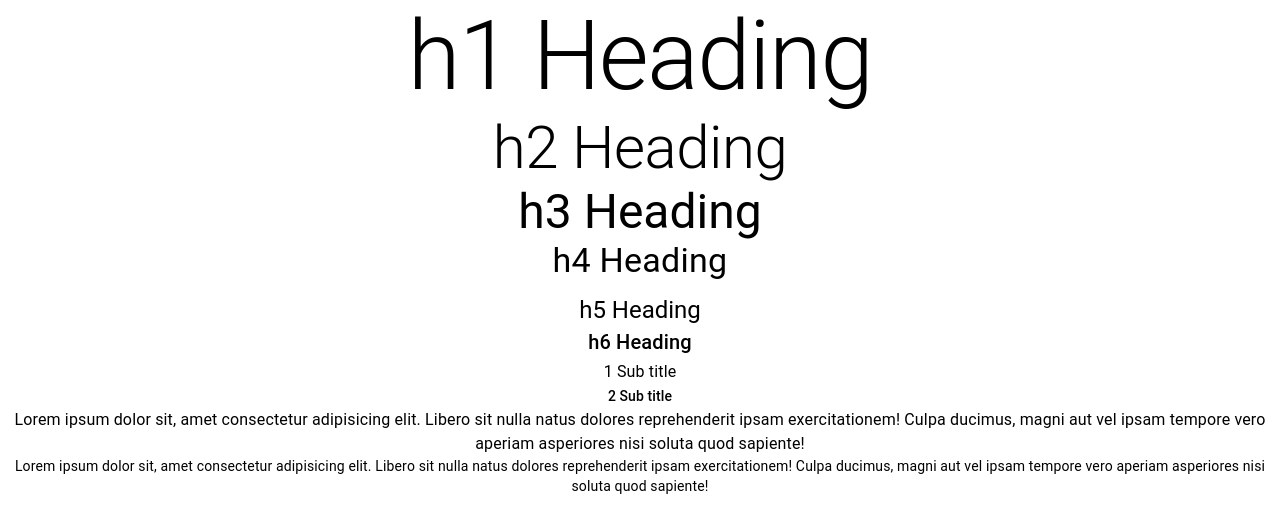
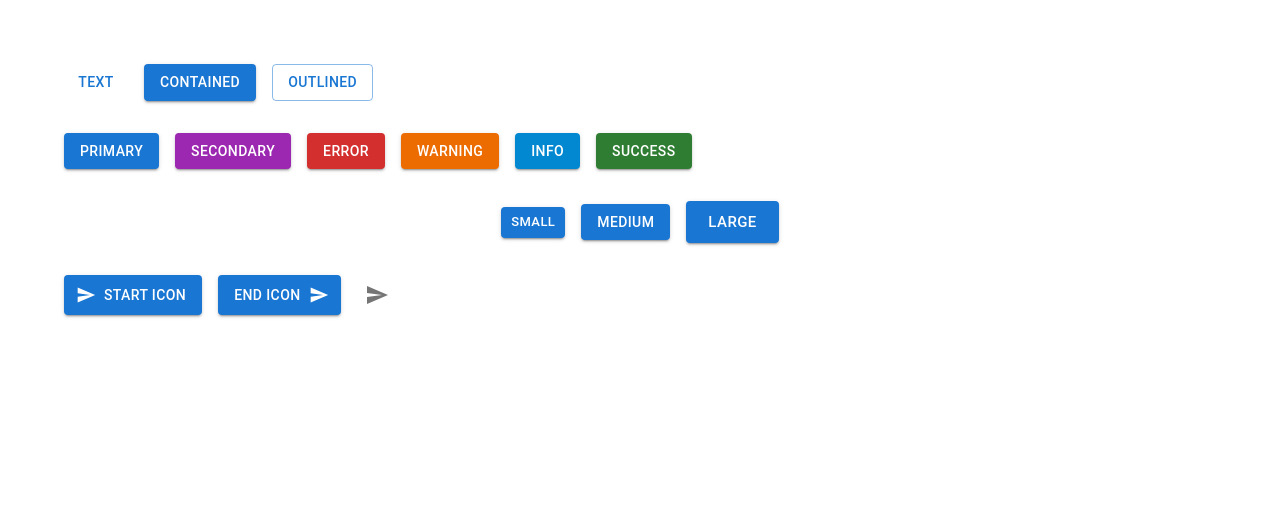
Before and after one commit to ZekDaniels/react-mui-demo, a React (Create React App) app: page / in a window 1280 px wide. Shown: the top 532 px of the page. Built offline with nearby package versions, Linux system fonts and the light colour scheme.

Commit message:
buttons added

```diff
--- a/package.json
+++ b/package.json
@@ -5,6 +5,7 @@
   "dependencies": {
     "@emotion/react": "^11.10.6",
     "@emotion/styled": "^11.10.6",
+    "@mui/icons-material": "^5.11.11",
     "@mui/material": "^5.11.12",
     "@testing-library/jest-dom": "^5.16.5",
     "@testing-library/react": "^13.4.0",
--- a/src/App.css
+++ b/src/App.css
@@ -1,5 +1,6 @@
 .App {
   text-align: center;
+  padding: 4rem;
 }
 
 .App-logo {
--- a/src/App.tsx
+++ b/src/App.tsx
@@ -1,10 +1,12 @@
-import './App.css';
-import { MuiTypography } from './components/MuiTypography';
+import "./App.css";
+import { MuiButton } from "./components/MuiButton";
+import { MuiTypography } from "./components/MuiTypography";
 
 function App() {
   return (
     <div className="App">
-      <MuiTypography></MuiTypography>
+      {/* <MuiTypography></MuiTypography> */}
+      <MuiButton></MuiButton>
     </div>
   );
 }
--- /dev/null
+++ b/src/components/MuiButton.tsx
@@ -0,0 +1,40 @@
+import { Button, IconButton, Stack } from "@mui/material";
+import SendIcon from "@mui/icons-material/Send";
+
+export const MuiButton = () => {
+  return (
+    <Stack spacing={4}>
+      <Stack spacing={2} direction="row">
+        <Button variant="text" href="https://google.com">
+          Text
+        </Button>
+        <Button variant="contained">Contained</Button>
+        <Button variant="outlined">Outlined</Button>
+      </Stack>
+
+      <Stack spacing={2} direction="row">
+        <Button variant="contained" color="primary">Primary</Button>
+        <Button variant="contained" color="secondary">secondary</Button>
+        <Button variant="contained" color="error">Error</Button>
+        <Button variant="contained" color="warning">Warning</Button>
+        <Button variant="contained" color="info">Info</Button>
+        <Button variant="contained" color="success">Success</Button>
+      </Stack>
+
+      <Stack display="block" spacing={2} direction="row">
+        <Button variant="contained" size="small">Small</Button>
+        <Button variant="contained" size="medium">Medium</Button>
+        <Button variant="contained" size="large">Large</Button>
+      </Stack>
+
+      <Stack spacing={2} direction="row">
+        <Button variant="contained" startIcon={<SendIcon/>} onClick={() => alert("Clicked")}>Start Icon</Button>
+        <Button variant="contained" endIcon={<SendIcon/>}>End Icon</Button>
+        <IconButton aria-label="send">
+            <SendIcon/>
+        </IconButton>
+      </Stack>
+
+    </Stack>
+  );
+};
```
Also changed, not shown: 1 other file (tests, documents, lock files or other folders).
